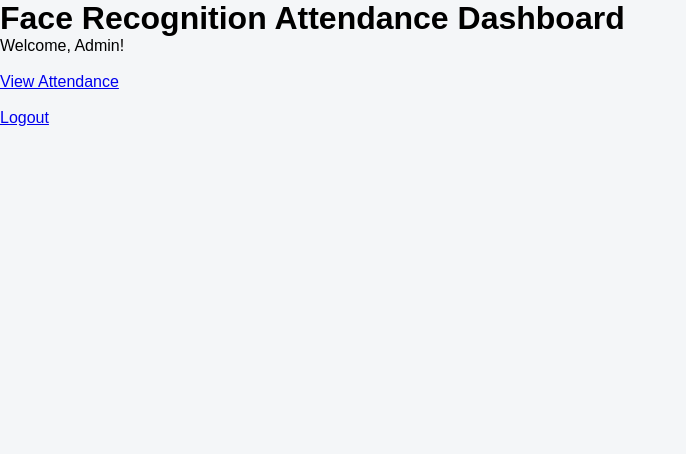
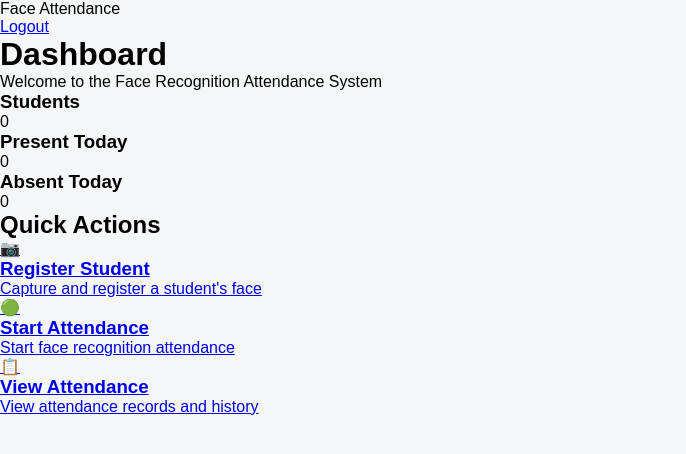
Before and after one commit to AgentZero09/face_recog, a Flask app: page /dashboard in a window 1280 px wide. Shown: the top 454 px of the page, without its empty margins (0-686 px from the left). Run offline with Flask 3, Linux system fonts and the light colour scheme; the visitor is signed in with stand-in values (Sample User, id 1).

Commit message:
Created dashboard UI and navigation

```diff
--- a/face-recognition-attendance/templates/dashboard.html
+++ b/face-recognition-attendance/templates/dashboard.html
@@ -5,24 +5,90 @@
     <meta charset="UTF-8">
     <meta name="viewport" content="width=device-width, initial-scale=1.0">
 
-    <title>Dashboard</title>
+    <title>Dashboard | Face Attendance</title>
 
     <link rel="stylesheet" href="{{ url_for('static', filename='style.css') }}">
 </head>
 
 <body>
 
-    <h1>Face Recognition Attendance Dashboard</h1>
+    <nav class="navbar">
 
-    <p>Welcome, Admin!</p>
+        <div class="logo">
+            Face Attendance
+        </div>
 
-    <br>
+        <a href="/logout" class="logout-btn">
+            Logout
+        </a>
 
-    <a href="/attendance">View Attendance</a>
+    </nav>
 
-    <br><br>
 
-    <a href="/logout">Logout</a>
+    <main class="dashboard">
+
+        <div class="welcome">
+
+            <h1>Dashboard</h1>
+
+            <p>
+                Welcome to the Face Recognition Attendance System
+            </p>
+
+        </div>
+
+
+        <div class="stats">
+
+            <div class="stat-card">
+                <h3>Students</h3>
+                <p>0</p>
+            </div>
+
+            <div class="stat-card">
+                <h3>Present Today</h3>
+                <p>0</p>
+            </div>
+
+            <div class="stat-card">
+                <h3>Absent Today</h3>
+                <p>0</p>
+            </div>
+
+        </div>
+
+
+        <div class="actions">
+
+            <h2>Quick Actions</h2>
+
+            <div class="action-grid">
+
+                <a href="#" class="action-card">
+                    <span>📷</span>
+                    <h3>Register Student</h3>
+                    <p>Capture and register a student's face</p>
+                </a>
+
+
+                <a href="#" class="action-card">
+                    <span>🟢</span>
+                    <h3>Start Attendance</h3>
+                    <p>Start face recognition attendance</p>
+                </a>
+
+
+                <a href="/attendance" class="action-card">
+                    <span>📋</span>
+                    <h3>View Attendance</h3>
+                    <p>View attendance records and history</p>
+                </a>
+
+            </div>
+
+        </div>
+
+    </main>
 
 </body>
 
```
